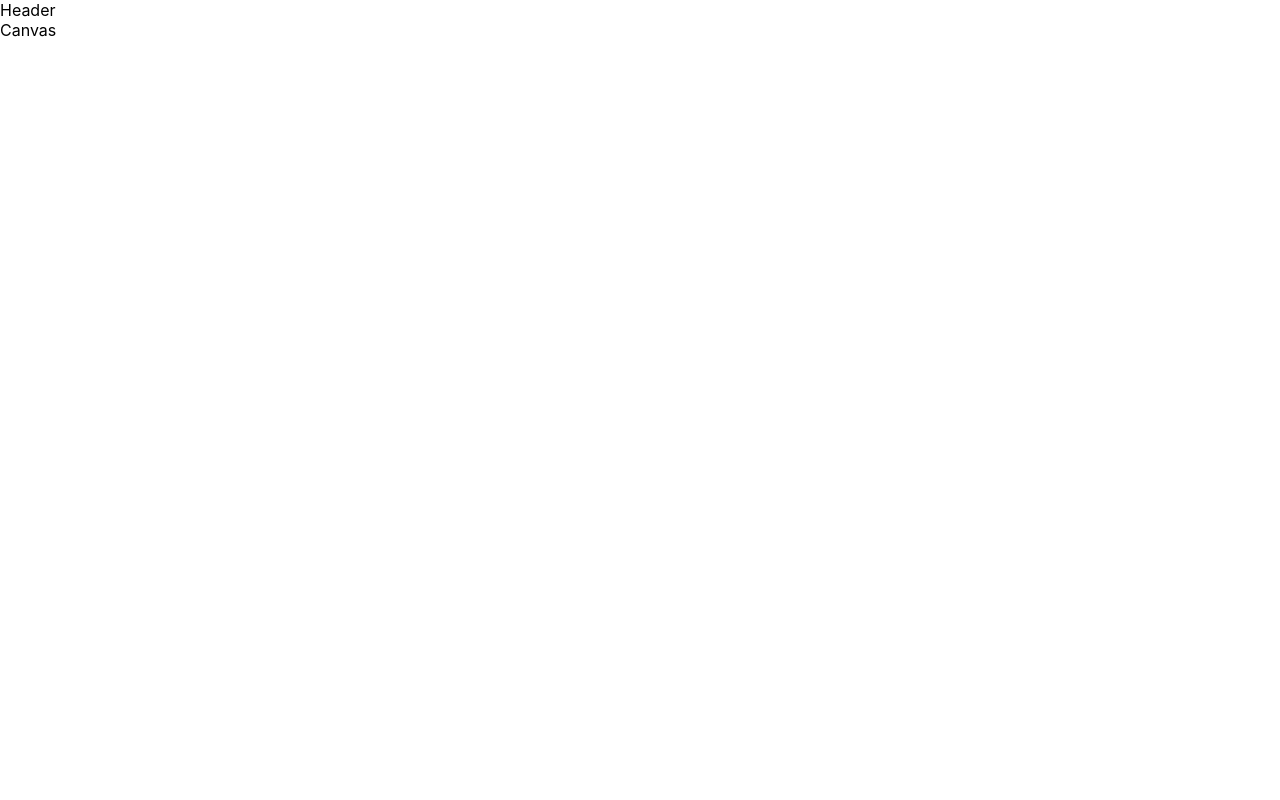
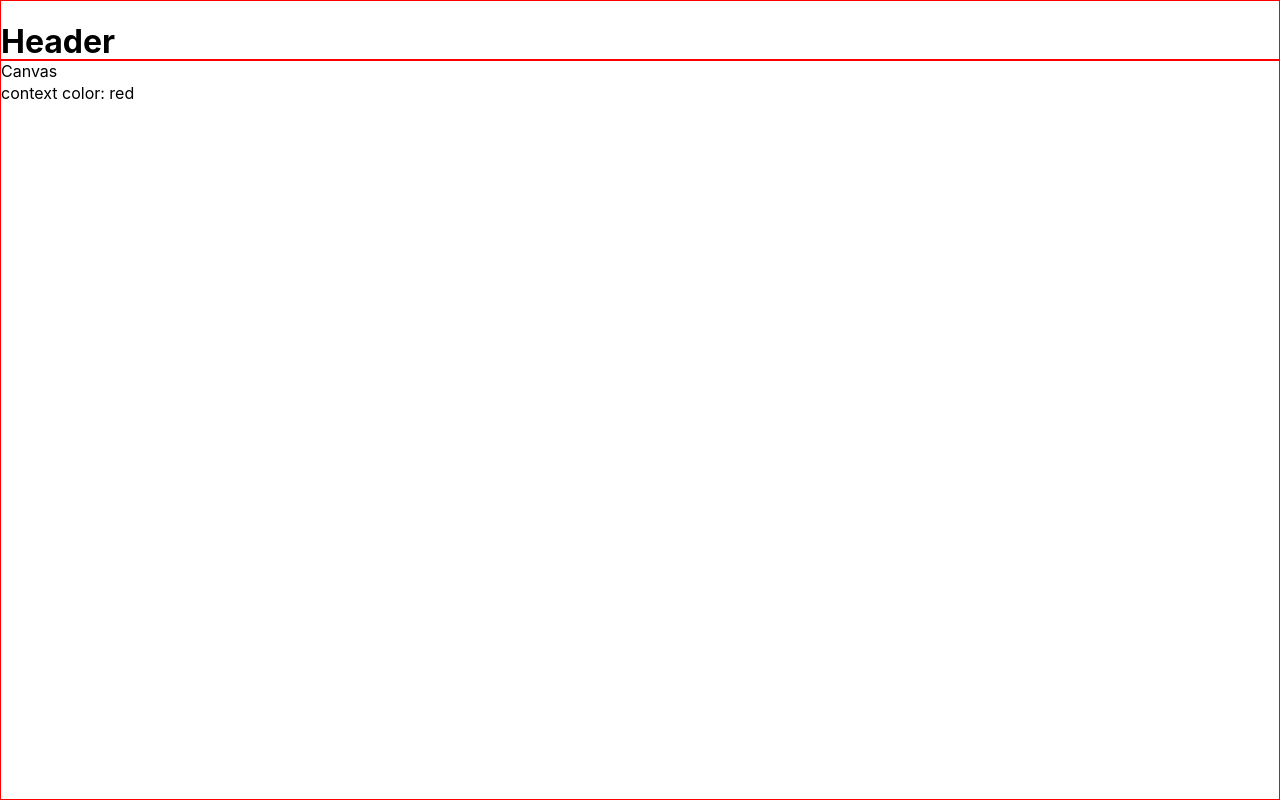
Before and after one commit to mrChernicharo/animation-context, a Next.js app: page / in a window 1280 px wide. Built offline with nearby package versions, Linux system fonts and the light colour scheme.

Commit message:
compartilhando estado com filhos

```diff
--- /dev/null
+++ b/src/components/AppContext.tsx
@@ -0,0 +1,9 @@
+import React from 'react';
+
+export const initialState = {
+  playing: false,
+  interval: 60,
+  color: 'red',
+};
+
+export const AppContext = React.createContext(initialState);
--- a/src/components/Canvas.tsx
+++ b/src/components/Canvas.tsx
@@ -1,3 +1,24 @@
+import { useContext } from 'react';
+import styled from 'styled-components';
+import { AppContext } from '../components/AppContext';
+
+interface IContainerProps {
+  border: string;
+}
+
 export default function Canvas() {
-  return <div>Canvas</div>;
+  const context = useContext(AppContext);
+
+  return (
+    <Container border={context.color}>
+      <header>
+        <div>Canvas</div>
+      </header>
+    </Container>
+  );
 }
+
+export const Container = styled.div`
+  height: calc(100vh - 60px);
+  border: 1px solid ${(props: IContainerProps) => props.border};
+`;
--- a/src/components/Header.tsx
+++ b/src/components/Header.tsx
@@ -1,3 +1,28 @@
-export default function Header() {
-  return <div>Header</div>;
+import { useContext } from 'react';
+import styled from 'styled-components';
+import { AppContext } from '../components/AppContext';
+
+interface IHeaderProps {
+  children;
 }
+
+interface IToolbarProps {
+  border: string;
+}
+
+export default function Header({ children }) {
+  const context = useContext(AppContext);
+
+  return (
+    <Toolbar border={context.color}>
+      <div>{children}</div>
+    </Toolbar>
+  );
+}
+
+const Toolbar = styled.div`
+  width: 100vw;
+  height: 60px;
+  border: 1px solid;
+  border-color: ${(props: IToolbarProps) => props.border};
+`;
--- a/src/pages/_app.tsx
+++ b/src/pages/_app.tsx
@@ -1,13 +1,6 @@
 import React from 'react';
 import GlobalStyle from '../styles/GlobalStyle';
-
-const appState = {
-  playing: false,
-  interval: 60,
-  color: 'red',
-};
-
-const AppContext = React.createContext(appState);
+import { AppContext, initialState as appState } from '../components/AppContext';
 
 function MyApp({ Component, pageProps }) {
   return (
--- a/src/pages/index.tsx
+++ b/src/pages/index.tsx
@@ -1,9 +1,12 @@
 import Head from 'next/head';
 import Header from '../components/Header';
 import Canvas from '../components/Canvas';
+import { AppContext } from '../components/AppContext';
 
 export default function Home() {
   return (
+    <AppContext.Consumer>
+      {appState => (
         <div>
           <Head>
             <title>Next Beat Maker</title>
@@ -11,7 +14,10 @@ export default function Home() {
           </Head>
 
           <header>
-        <Header />
+            <Header>
+              <h1>Header</h1>
+              <div>context color: {appState.color}</div>
+            </Header>
           </header>
 
           <main>
@@ -20,5 +26,7 @@ export default function Home() {
 
           <footer></footer>
         </div>
+      )}
+    </AppContext.Consumer>
   );
 }
```
Also changed, not shown: src/pages/_document.tsx (+0 -13 lines). Lines whose indentation alone changed are shown as unchanged.
